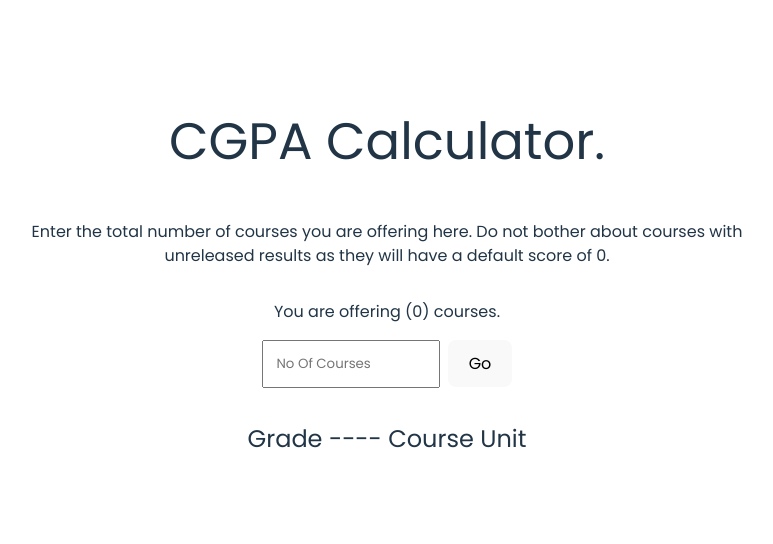
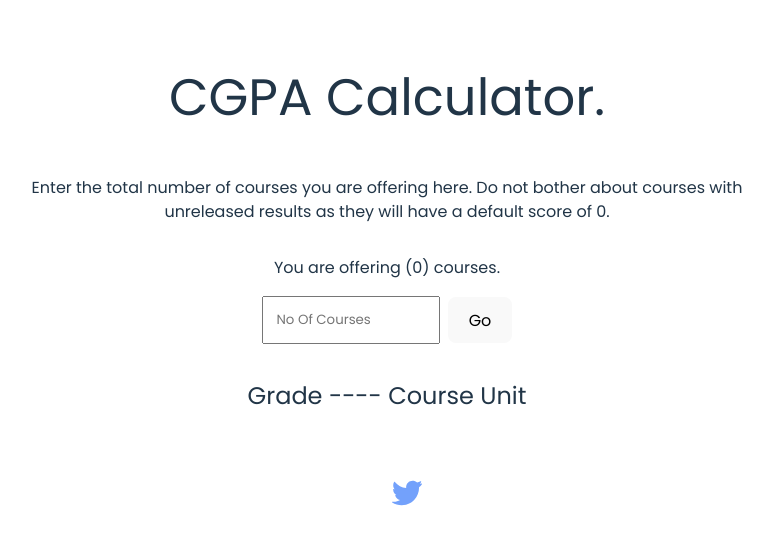
Before and after one commit to rx-rz/cgpa-calculator, a React (Vite) app: page / in a window 1280 px wide. Shown: the top 544 px of the page, without its empty margins (253-1026 px from the left). Built offline with nearby package versions, Linux system fonts and the light colour scheme.

Commit message:
added media links

```diff
--- a/src/App.css
+++ b/src/App.css
@@ -14,6 +14,15 @@ body {
 }
 .index {
   width: 20px;
+}
+
+.links{
+  margin-top: 50px;
+}
+
+.git{
+  margin-right: 10px;
+  filter: invert(100);
 }
 
 .course {
--- a/src/App.tsx
+++ b/src/App.tsx
@@ -190,6 +190,26 @@ function App() {
             Calculate GP
           </button>
         )}
+        <div className="links" >
+          <a href="https://github.com/temiloluwa-js" className="git">
+            <img
+              src="/github.svg"
+              alt="Github Link"
+              width={30}
+              height={30}
+
+            />
+          </a>
+          <a href="https://twitter.com/_abdurrazaq_">
+            <img
+              src="/twitter.svg"
+              alt="Twitter Link"
+              width={30}
+              height={30}
+            />
+          </a>
+
+        </div>
       </div>
     </>
   );
```
Also changed, not shown: public/github.svg (added), public/twitter.svg (added).
